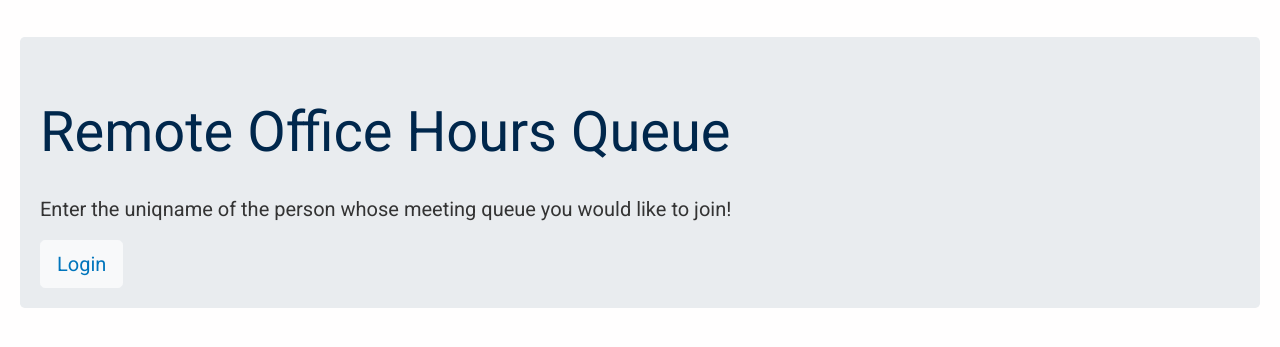
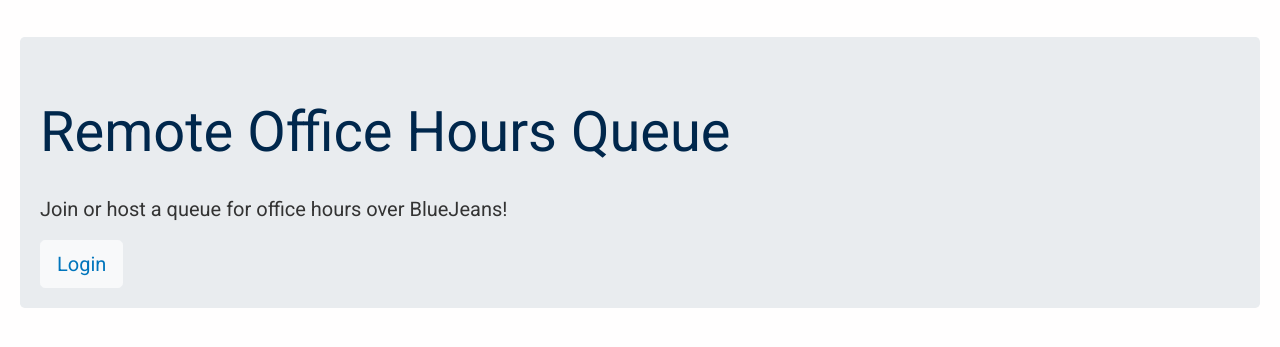
Before and after one commit to SI504/office-hours-app, a Django app: page / in a window 1280 px wide. Shown: the part 147-494 px from the top of the page. Run offline with Django 3.2, Linux system fonts and the light colour scheme; some libraries are stand-ins or nearby versions.

Commit message:
Alternate lead for unauth'd

```diff
--- a/src/bluejeans_queue/templates/bluejeans_queue/index.html
+++ b/src/bluejeans_queue/templates/bluejeans_queue/index.html
@@ -4,10 +4,11 @@
 
 <div class="jumbotron">
   <h1 class="display-4">Remote Office Hours Queue</h1>
-  <p class="lead">Enter the uniqname of the person whose meeting queue you would like to join!</p>
-  {% if not request.user.is_authenticated and not netdash_modules %}
+  {% if not request.user.is_authenticated %}
+  <p class="lead">Join or host a queue for office hours over BlueJeans!</p>
   <a href="{% url 'oidc_authentication_init' %}" class="btn btn-light btn-lg">Login</a>
   {% else %}
+  <p class="lead">Enter the uniqname of the person whose meeting queue you would like to join!</p>
   {% include "bluejeans_queue/includes/search.html" %}
   <hr/>
   <a href="{% url 'manage' %}">
```
